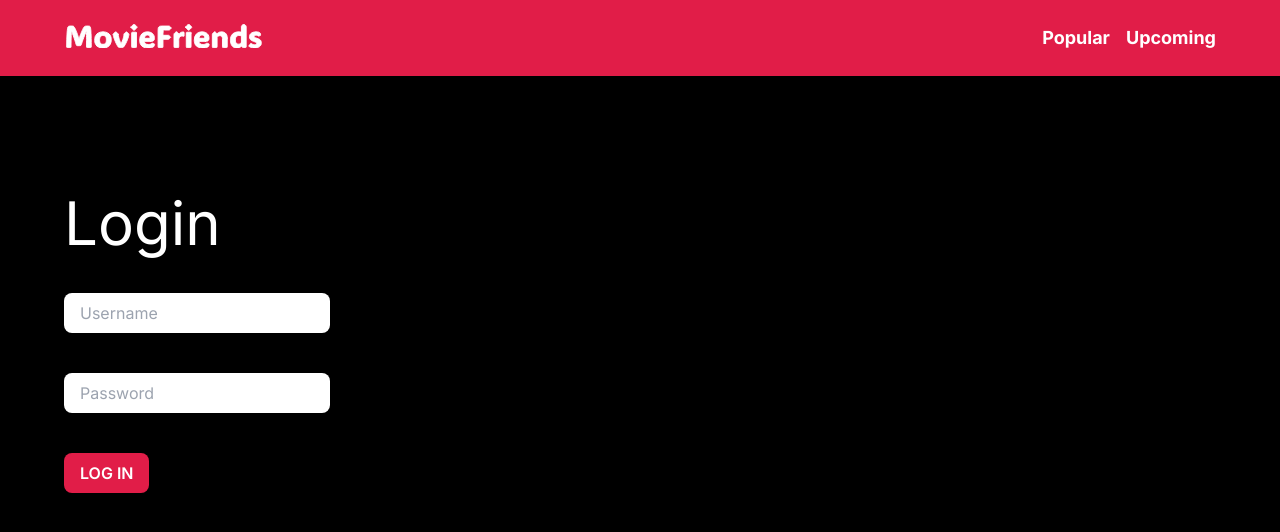
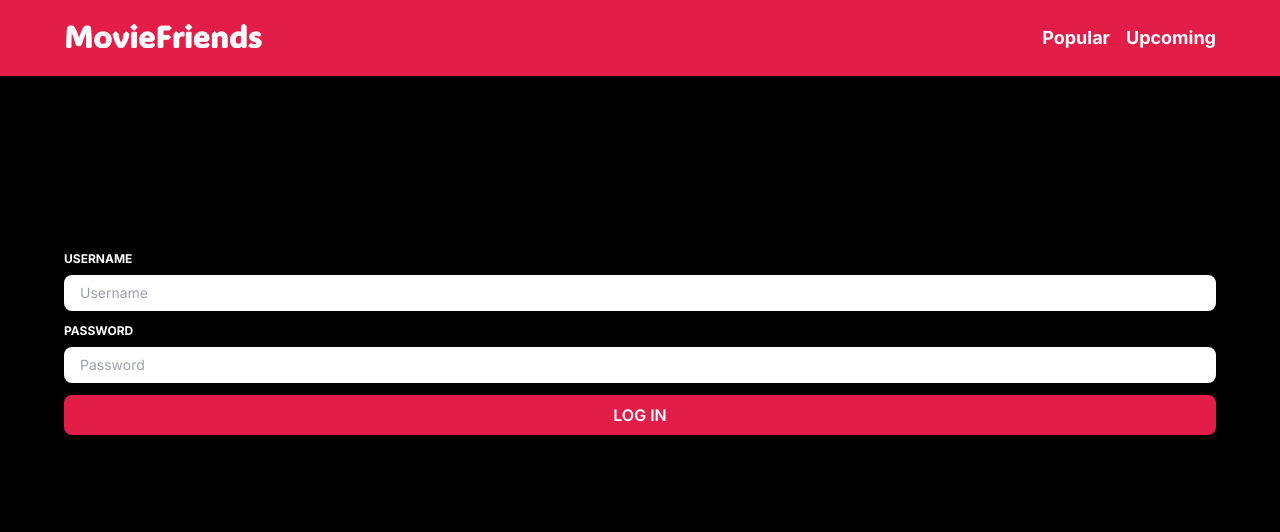
Before and after one commit to ffw-phu-vo/movie-assignment, a Next.js app: page /login in a window 1280 px wide. Shown: the top 532 px of the page. Built offline with nearby package versions, Linux system fonts and the light colour scheme; no server answers.

Commit message:
Use FormProvider react-hook-form for login page

```diff
--- a/api/movieApi.interface.ts
+++ b/api/movieApi.interface.ts
@@ -29,3 +29,8 @@ export interface IMovieDetail {
   popularity?: string;
   imdbId?: string;
 }
+
+export interface IUserLogin {
+  username: string;
+  password: string;
+}
--- a/api/movieApi.ts
+++ b/api/movieApi.ts
@@ -1,5 +1,10 @@
 import { notFound } from "next/navigation";
-import { IMovieList, IMovieGetList, IMovieDetail } from "./movieApi.interface";
+import {
+  IMovieList,
+  IMovieGetList,
+  IMovieDetail,
+  IUserLogin,
+} from "./movieApi.interface";
 import camelcaseKeys from "camelcase-keys";
 import getCookie from "@/helpers/utils/getCookie";
 import { MovieCookieNames } from "./movieCookieNames";
@@ -40,7 +45,7 @@ const movieApi = {
     return camelcaseKeys(await res.json(), { deep: true });
   },
 
-  login: async (username: string, password: string): Promise<any> => {
+  login: async ({ username, password }: IUserLogin): Promise<any> => {
     const res = await fetch(`${MOVIE_ENDPOINT}/authentication/token/new`, {
       method: "GET",
       headers: authOptions,
--- /dev/null
+++ b/components/Forms/InputController.tsx
@@ -0,0 +1,42 @@
+import React from "react";
+import { useFormContext, Controller } from "react-hook-form";
+import { InputControllerProps } from "./InputController.interface";
+import { NumberController } from "./NumberController";
+
+export const InputController = (props: InputControllerProps) => {
+  const { control } = useFormContext();
+
+  return (
+    <div className="relative w-full mb-3">
+      <label
+        className="block uppercase text-blueGray-600 text-xs font-bold mb-2"
+        htmlFor={props.id}
+      >
+        {props.label}
+      </label>
+      <Controller
+        name={props.name}
+        control={control}
+        render={({ field, fieldState }) => (
+          <>
+            {props.type === "number" ? (
+              <NumberController field={field} props={props} />
+            ) : (
+              <input
+                onChange={field.onChange}
+                defaultValue={field.value}
+                type={props.type ?? "text"}
+                placeholder={props.placeholder}
+                id={props.id}
+                className="border-0 px-3 py-3 placeholder-blueGray-300 text-blueGray-600 bg-white rounded text-sm shadow focus:outline-none focus:ring w-full ease-linear transition-all duration-150"
+              />
+            )}
+            {fieldState?.error?.type && (
+              <p className="text-red-500">{fieldState.error.message}</p>
+            )}
+          </>
+        )}
+      />
+    </div>
+  );
+};
--- /dev/null
+++ b/components/Forms/NumberController.interface.ts
@@ -0,0 +1,6 @@
+import { InputControllerProps } from "./InputController.interface";
+
+export interface NumberControllerProps {
+  field: any;
+  props: InputControllerProps;
+}
--- /dev/null
+++ b/components/Forms/NumberController.tsx
@@ -0,0 +1,20 @@
+import { NumberFormatValues, NumericFormat } from "react-number-format";
+import { NumberControllerProps } from "./NumberController.interface";
+
+export const NumberController = ({ field, props }: NumberControllerProps) => {
+  return (
+    <NumericFormat
+      onValueChange={(values: NumberFormatValues) =>
+        field.onChange(values.floatValue)
+      }
+      value={field.value}
+      placeholder={props.placeholder}
+      id={props.id}
+      className="border-0 px-3 py-3 placeholder-blueGray-300 text-blueGray-600 bg-white rounded text-sm shadow focus:outline-none focus:ring w-full ease-linear transition-all duration-150"
+      thousandSeparator={true}
+      decimalScale={3}
+      fixedDecimalScale={true}
+      allowNegative={false}
+    />
+  );
+};
--- a/components/Login/Login.tsx
+++ b/components/Login/Login.tsx
@@ -1,9 +1,11 @@
 "use client";
 import movieApi from "@/api/movieApi";
 import React, { useState } from "react";
-import { useForm } from "react-hook-form";
+import { FormProvider, useForm } from "react-hook-form";
 import * as Yup from "yup";
 import { yupResolver } from "@hookform/resolvers/yup";
+import { InputController } from "../Forms/InputController";
+import { IUserLogin } from "@/api/movieApi.interface";
 
 const loginSchema = Yup.object().shape({
   username: Yup.string().required("Username is required"),
@@ -13,19 +15,16 @@ const loginSchema = Yup.object().shape({
 const Login = () => {
   const [isLoading, setLoading] = useState(false);
   // username: phu.vo
-  const [username, setUsername] = useState("");
   // password: abc123ok.
-  const [password, setPassword] = useState("");
   const [statusMessage, setStatusMessage] = useState("");
 
   const formOptions = { resolver: yupResolver(loginSchema) };
-  const { register, handleSubmit, formState } = useForm(formOptions);
-  const { errors } = formState;
+  const methods = useForm(formOptions);
 
-  const handleLogin = async () => {
+  const handleLogin = async (data: IUserLogin) => {
     setLoading(true);
     try {
-      const login = await movieApi.login(username, password);
+      const login = await movieApi.login(data);
       if (!login?.success) {
         setStatusMessage(login.statusMessage);
       }
@@ -38,43 +37,30 @@ const Login = () => {
 
   return (
     <div className="login container mx-auto py-10 min-h-4/6-screen flex flex-col justify-center">
-      <form onSubmit={handleSubmit(handleLogin)} id="login-form">
-        <h1 className="mb-5">Login</h1>
+      <FormProvider {...methods}>
         {statusMessage && (
           <div className="italic text-red-400">{statusMessage}</div>
         )}
-        <div className="my-10 relative">
-          <input
-            {...register("username")}
-            type="text"
-            value={username}
-            placeholder="Username"
-            onChange={(e) => setUsername(e.target.value)}
-          />
-          {errors.username && (
-            <div className="absolute left-0 italic text-red-400 text-sm mt-1">
-              {errors.username?.message}
-            </div>
-          )}
-        </div>
-        <div className="my-10 relative">
-          <input
-            {...register("password")}
-            type="password"
-            value={password}
-            placeholder="Password"
-            onChange={(e) => setPassword(e.target.value)}
-          />
-          {errors.password && (
-            <div className="absolute left-0 italic text-red-400 text-sm mt-1">
-              {errors.password?.message}
-            </div>
-          )}
-        </div>
-        <button className="btn" disabled={isLoading} aria-label="Login">
+        <InputController
+          name="username"
+          label="Username"
+          placeholder="Username"
+        />
+        <InputController
+          name="password"
+          label="Password"
+          placeholder="Password"
+          type="password"
+        />
+        <button
+          className="btn"
+          disabled={isLoading}
+          aria-label="Login"
+          onClick={methods.handleSubmit(handleLogin)}
+        >
           {isLoading ? "LOADING..." : "LOG IN"}
         </button>
-      </form>
+      </FormProvider>
     </div>
   );
 };
```
Also changed, not shown: components/Forms/InputController.interface.ts (added, +8 -0 lines), package.json (+4 -3 lines), 1 other file (tests, documents, lock files or other folders).
